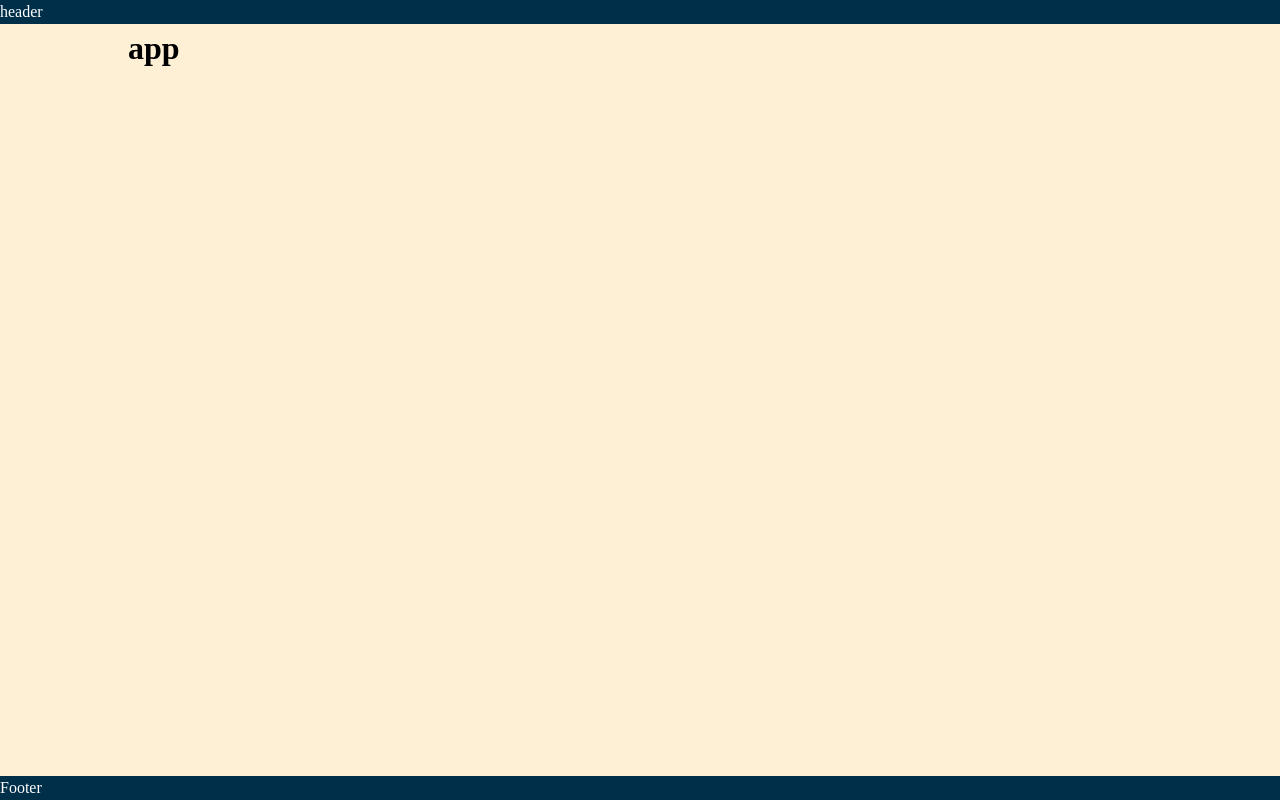
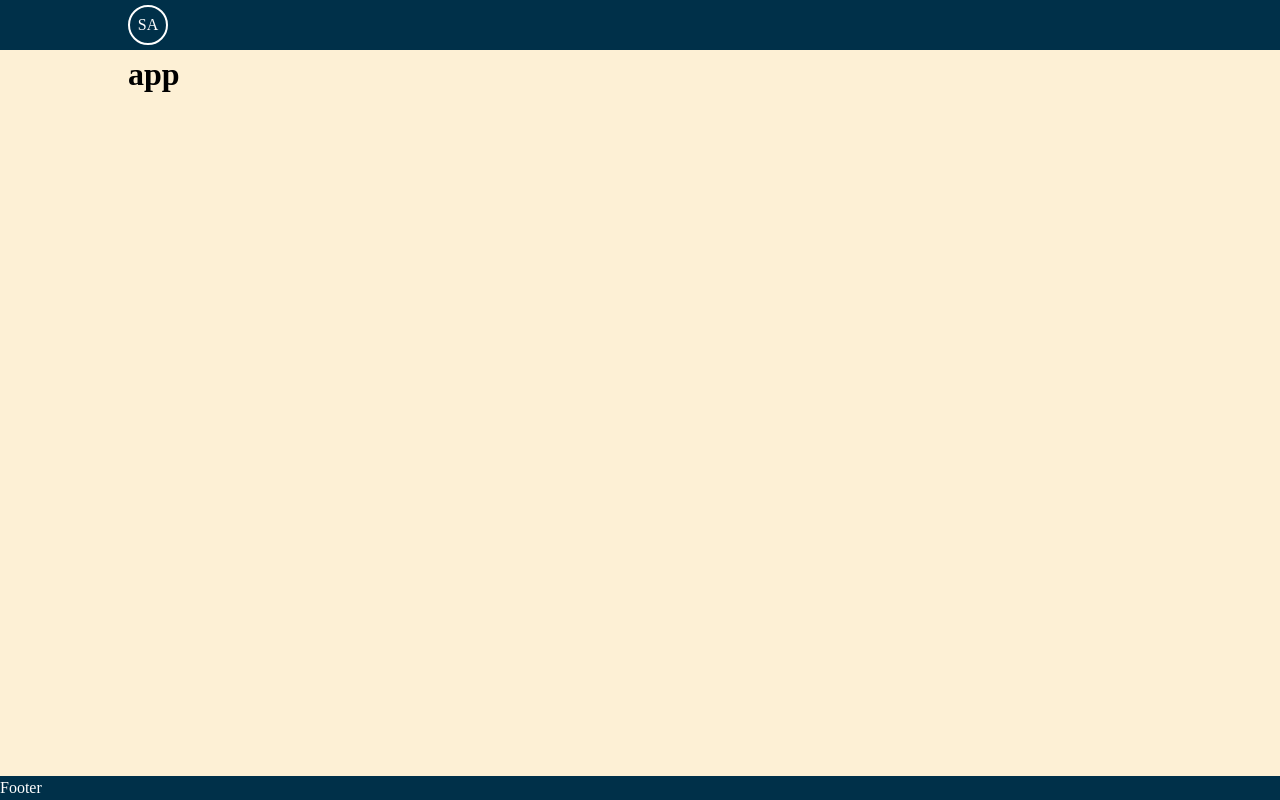
Before and after one commit to amoljagtap17/2024-react-training, a React (Vite) app: page / in a window 1280 px wide. Built offline with nearby package versions, Linux system fonts and the light colour scheme.

Commit message:
day 1: add logo component

```diff
--- /dev/null
+++ b/src/components/lib/Logo/Logo.module.less
@@ -0,0 +1,12 @@
+.Logo {
+  &__root {
+    border: 2px solid #fff;
+    border-radius: 50%;
+    height: 40px;
+    width: 40px;
+    padding: 10px;
+    display: flex;
+    align-items: center;
+    justify-content: center;
+  }
+}
--- /dev/null
+++ b/src/components/lib/Logo/index.tsx
@@ -0,0 +1,5 @@
+import styles from "./Logo.module.less";
+
+export function Logo() {
+  return <span className={styles.Logo__root}>SA</span>;
+}
--- /dev/null
+++ b/src/components/lib/index.ts
@@ -0,0 +1 @@
+export * from "./Logo";
--- a/src/components/section/layout/Header/index.tsx
+++ b/src/components/section/layout/Header/index.tsx
@@ -1,5 +1,10 @@
+import { Navbar } from "../Navbar";
 import styles from "./Header.module.less";
 
 export function Header() {
-  return <header className={styles.Header__root}>header</header>;
+  return (
+    <header className={styles.Header__root}>
+      <Navbar />
+    </header>
+  );
 }
--- /dev/null
+++ b/src/components/section/layout/Navbar/Navbar.module.less
@@ -0,0 +1,11 @@
+.Navbar {
+  &__root {
+    width: 80%;
+    max-width: 80%;
+    margin: auto;
+    height: 50px;
+    display: flex;
+    align-items: center;
+    justify-content: space-between;
+  }
+}
--- /dev/null
+++ b/src/components/section/layout/Navbar/index.tsx
@@ -0,0 +1,10 @@
+import { Logo } from "../../../lib";
+import styles from "./Navbar.module.less";
+
+export function Navbar() {
+  return (
+    <div className={styles.Navbar__root}>
+      <Logo />
+    </div>
+  );
+}
```
